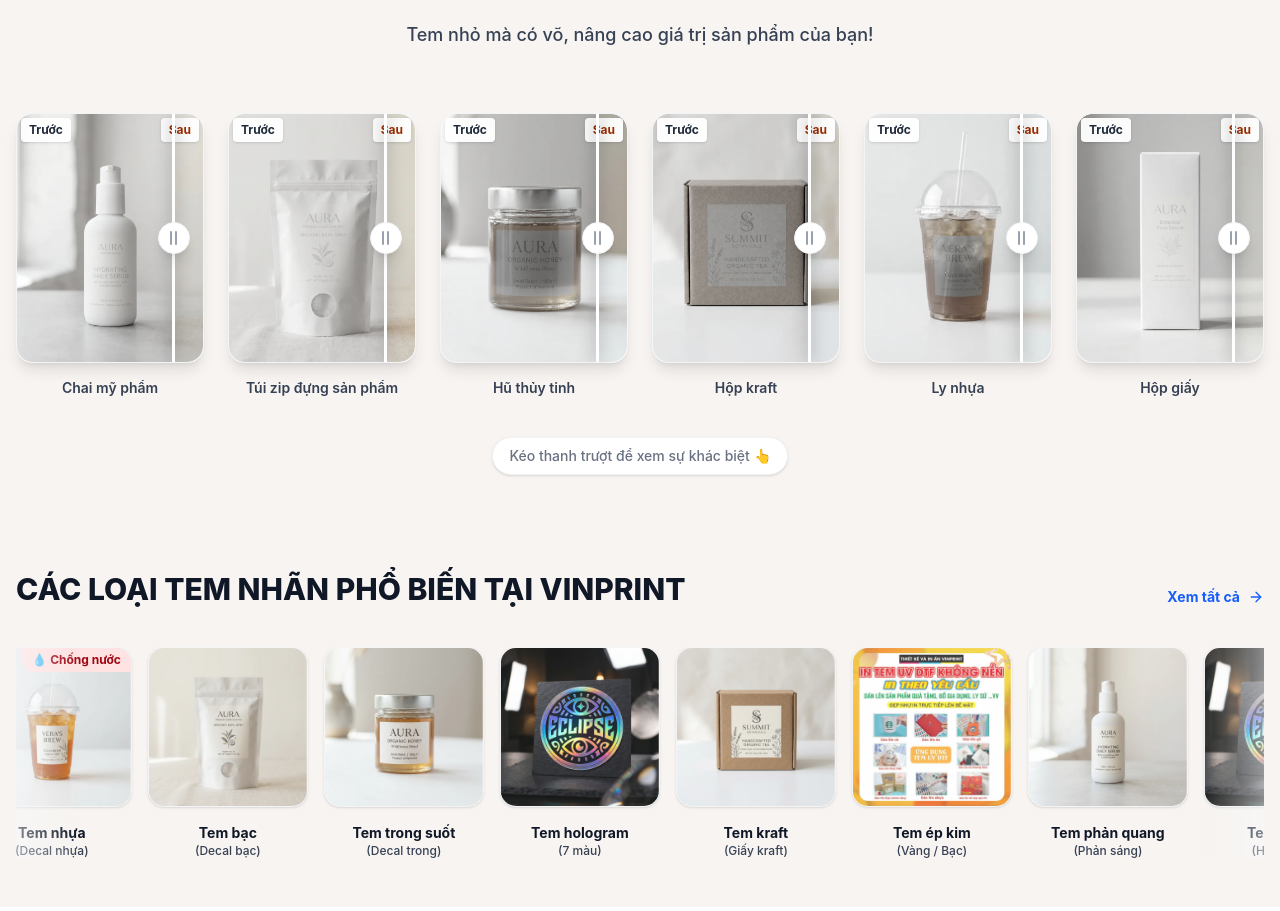
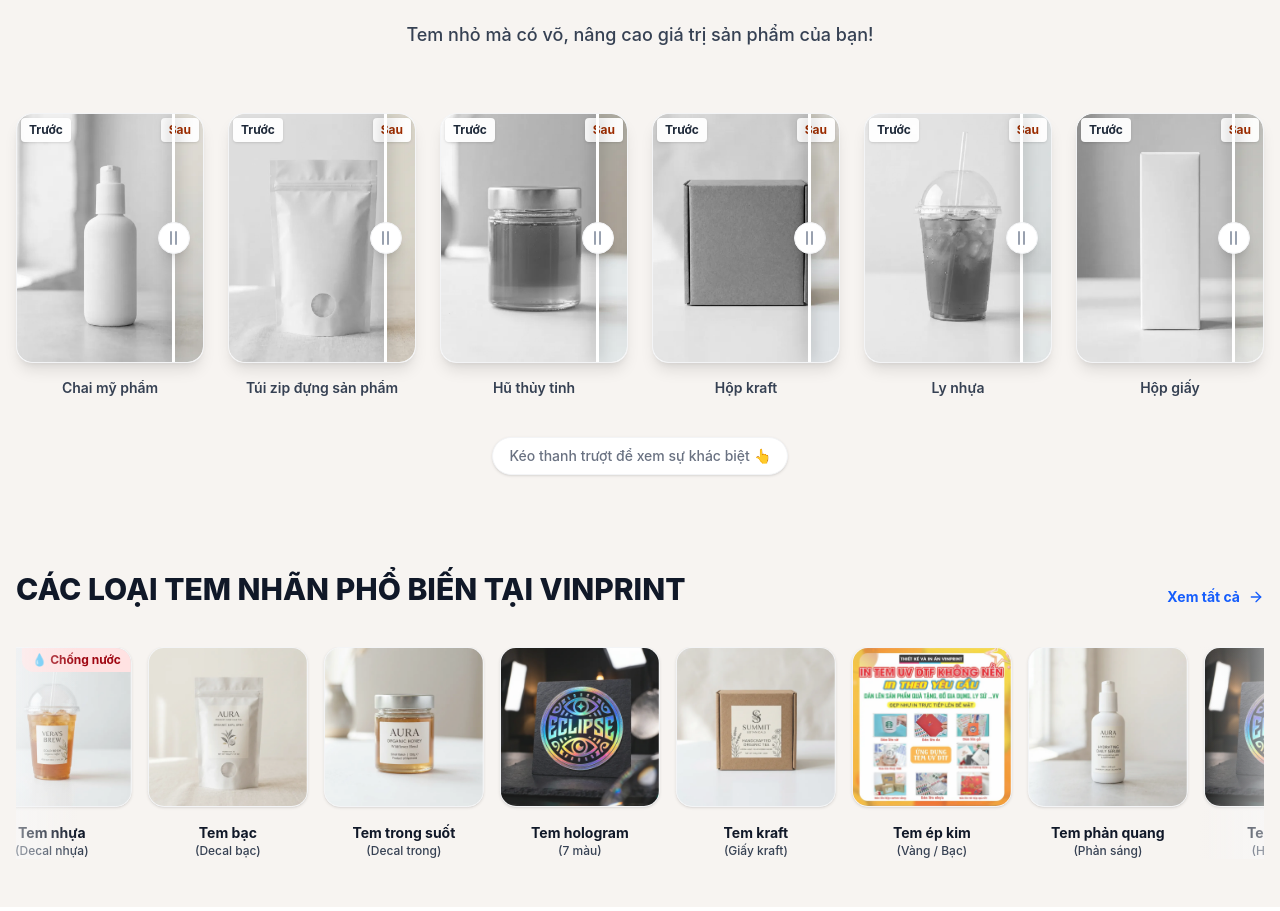
Before and after one commit to cdrvietnam-tech/vinprint, a Next.js app: page / in a window 1280 px wide. Shown: the part 1613-2524 px from the top of the page. Built offline with nearby package versions, Linux system fonts and the light colour scheme; a web font is replaced by a local one.

Commit message:
fix: prevent labels bleeding through before images

```diff
--- a/app/components/home/BeforeAfter.tsx
+++ b/app/components/home/BeforeAfter.tsx
@@ -48,7 +48,7 @@ function CustomAutoSlider({ item }: { item: SliderItem }) {
 
        <motion.div
          className="absolute inset-0 w-full h-full pointer-events-none"
-         style={{ clipPath, filter: "grayscale(100%) opacity(80%)" }}
+         style={{ clipPath, filter: "grayscale(100%)" }}
        >
          <Image src={item.before} alt={`Trước khi dán tem - ${item.name}`} fill sizes="(max-width: 768px) 33vw, 16vw" className="object-cover" />
        </motion.div>
```
Also changed, not shown: 1 other file (tests, documents, lock files or other folders).
